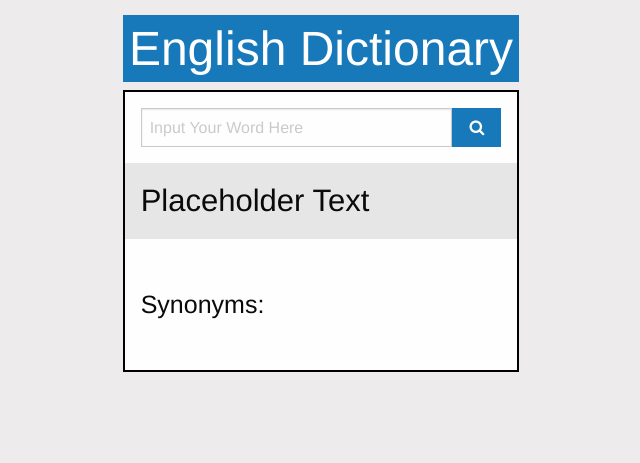
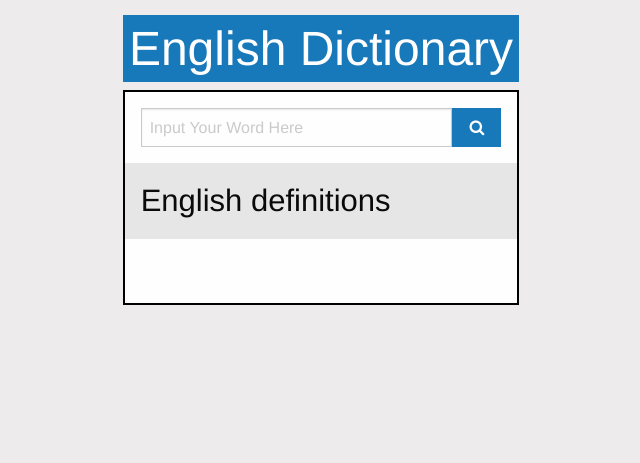
Before and after one commit to robbailiff/dictionaryapp-django, a Django app: template templates/word.html in a window 1280 px wide. Shown: the top 463 px of the page, without its empty margins (319-959 px from the left). Run offline with Django 3.2, Linux system fonts and the light colour scheme; the template is opened without the code that fills it, so the values that code supplies are empty; some libraries are stand-ins or nearby versions.

Commit message:
Made minor changes to the html templates

```diff
--- a/templates/index.html
+++ b/templates/index.html
@@ -28,7 +28,7 @@
                     <div class="card-divider">
                         <h3>
                         {% if not term %}
-                        Placeholder Text
+                        English definitions
                         {% else %}
                         {{term | title}}
                         {% endif %}
--- a/templates/word.html
+++ b/templates/word.html
@@ -11,6 +11,9 @@
             {% endfor %}
         </h4><br>
 
+        {% if not antonyms %}
+        <!-- Leave blank if no antonyms -->
+        {% else %}
         <h4>Synonyms:
             {% for synonym in synonyms %}
                 {% if not forloop.last %}
@@ -20,6 +23,7 @@
                 {% endif %}
             {% endfor %}
         </h4><br>
+        {% endif %}
 
         {% if not antonyms %}
         <!-- Leave blank if no antonyms -->
```
